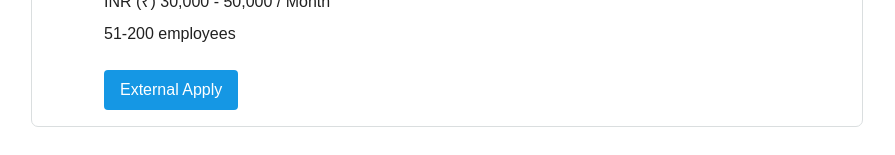
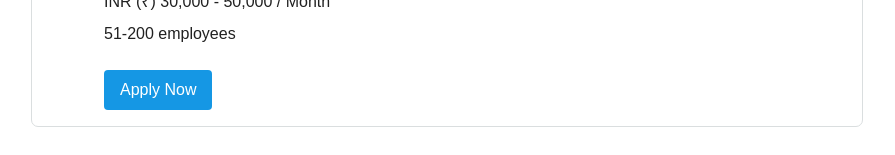
Before and after one commit to Ganesh-mBit/GV-forms-figma, a React (Create React App) app: page / in a window 1280 px wide. Shown: the part 1878-2033 px from the top of the page, without its empty margins (0-895 px from the left). Built offline with nearby package versions, Linux system fonts and the light colour scheme.

Commit message:
Final component checks.

```diff
--- a/src/App.js
+++ b/src/App.js
@@ -14,7 +14,10 @@ export const TextFieldInputCSS = 'text-sm placeholder-secondary px-3 py-2 h-[36p
 
 function App() {
   return (
-    <div className='p-8 flex flex-wrap gap-8'>
+    <div className='p-8 flex flex-col gap-8'>
+      <div className='flex flex-wrap gap-8'>
+
+        {/* Form Step 1 */}
         <Dialog className="w-[577px] h-[564px] bg-card_bg outline outline-1 outline-card_border p-8 rounded-md gap-24">
           <Form className="gap-6">
             <Topbar className="items-center" leftLabel="Create a job" leftLabelCSS="text-lg text-font_dark" rightLabelCSS="text-font_dark" rightLabel="Step 1" />
@@ -27,6 +30,8 @@ function App() {
             <Button className="w-[68px] text-font_white bg-primary font-medium outline outline-1 py-2 px-4">Next</Button>
           </div>
         </Dialog>
+
+        {/* Form Step 2 */}
         <Dialog className="w-[577px] h-[564px] bg-card_bg outline outline-1 outline-card_border p-8 rounded-md gap-24">
           <Form className="gap-6">
             <Topbar className="items-center" leftLabel="Create a job" leftLabelCSS="text-lg" rightLabel="Step 2" />
@@ -39,9 +44,12 @@ function App() {
             <Button className="w-[72px] text-font_white bg-primary font-medium outline outline-1 py-2 px-4">Save</Button>
           </div>
         </Dialog>
+      </div>
+      <div className='flex flex-wrap gap-8'>
         {JOB_OPENINGS.map((item, id) => (
           <JobCard key={id} item={item} className="w-[830px] min-h-[320px] outline outline-1 outline-[#DADEDF] gap-2 p-4 rounded-md" />
         ))}
+      </div>
     </div>
   );
 }
--- a/src/json/FieldsData.js
+++ b/src/json/FieldsData.js
@@ -44,7 +44,7 @@ export const JOB_OPENINGS = [
       { desc: '51-200 employees', className: 'text-font_dark' }
     ],
     buttonLabel: 'Apply Now',
-    buttonCSS: 'bg-primary text-font_white',
+    buttonCSS: 'bg-primary text-font_white font-medium',
   },
   {
     imgUrl: './images/logo.png',
@@ -58,7 +58,7 @@ export const JOB_OPENINGS = [
       { desc: '51-200 employees', className: 'text-font_dark' }
     ],
     buttonLabel: 'External Apply',
-    buttonCSS: 'bg-card_bg text-primary outline outline-1 outline-primary',
+    buttonCSS: 'bg-card_bg text-primary outline outline-1 outline-primary font-medium',
   },
   {
     imgUrl: './images/logo.png',
@@ -72,7 +72,7 @@ export const JOB_OPENINGS = [
       { desc: '51-200 employees', className: 'text-font_dark' }
     ],
     buttonLabel: 'External Apply',
-    buttonCSS: 'bg-card_bg text-primary outline outline-1 outline-primary',
+    buttonCSS: 'bg-card_bg text-primary outline outline-1 outline-primary font-medium',
   },
   {
     imgUrl: './images/logo.png',
@@ -85,7 +85,7 @@ export const JOB_OPENINGS = [
       { desc: 'INR (₹) 30,000 - 50,000 / Month', className: 'text-font_dark' },
       { desc: '51-200 employees', className: 'text-font_dark' }
     ],
-    buttonLabel: 'External Apply',
-    buttonCSS: 'bg-primary text-font_white',
+    buttonLabel: 'Apply Now',
+    buttonCSS: 'bg-primary text-font_white font-medium',
   }
 ];
```
Lines whose indentation alone changed are shown as unchanged.
